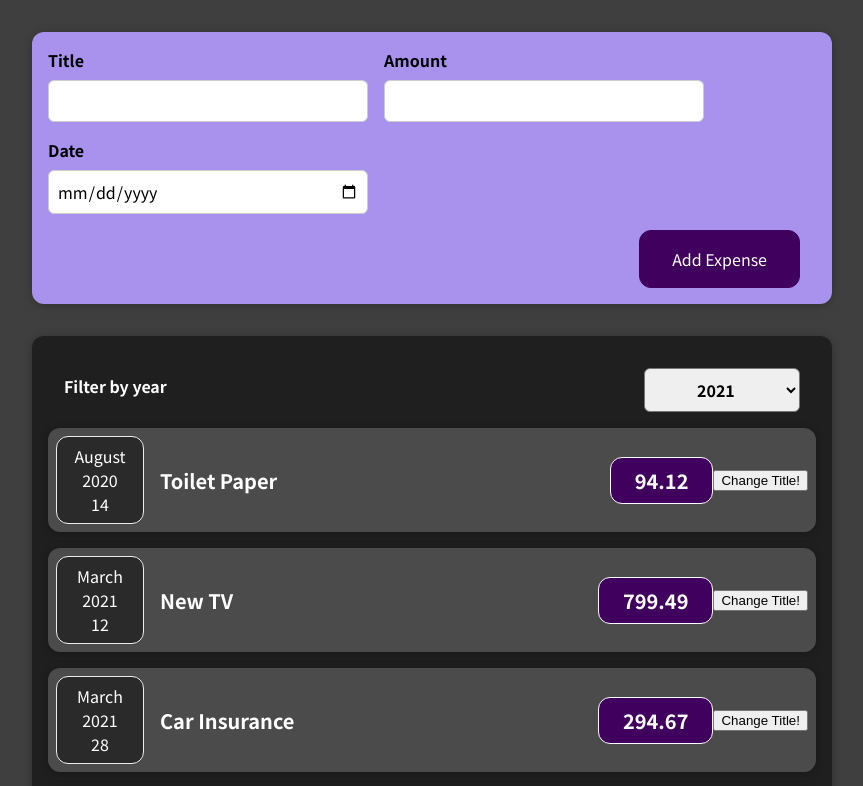
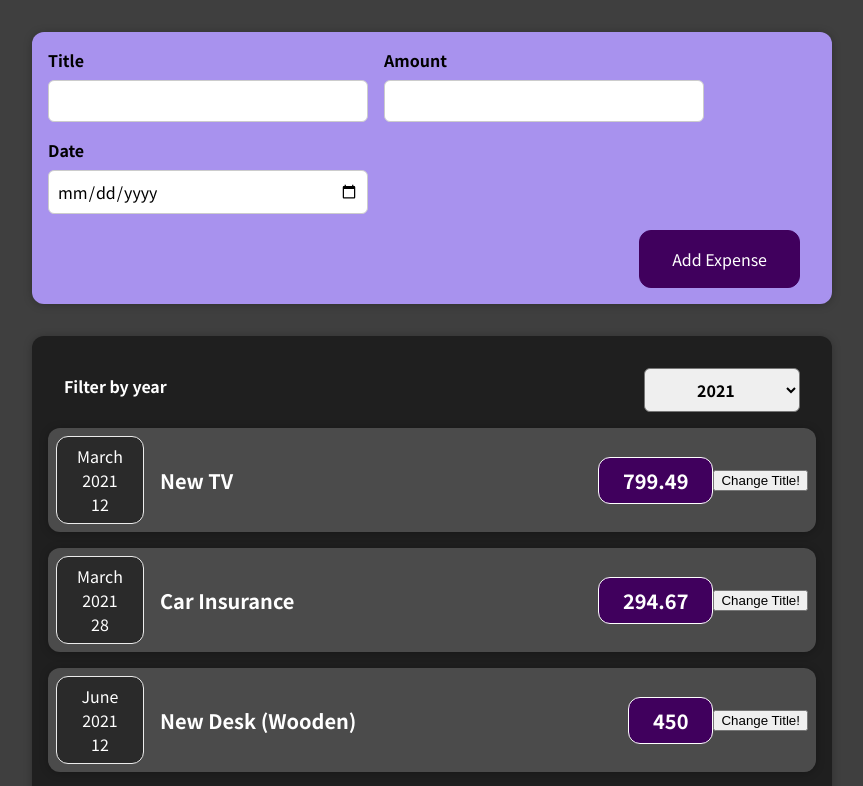
Before and after one commit to tazmanraz/react-budget, a React (Create React App) app: page / in a window 1280 px wide. Shown: the top 786 px of the page, without its empty margins (208-1071 px from the left). Built offline with nearby package versions, Linux system fonts and the light colour scheme.

Commit message:
Add list filter

```diff
--- a/src/App.js
+++ b/src/App.js
@@ -1,7 +1,9 @@
+import React, { useState } from 'react'
 import Expenses from "./components/Expenses/Expenses";
 import NewExpense from './components/NewExpense/NewExpense'
-function App() {
-  const expenses = [
+
+
+const DUMMY_EXPENSES = [
   {
     id: 'e1',
     title: 'Toilet Paper',
@@ -23,9 +25,17 @@
   },
 ];
 
+function App() {
+
+  const [expenses, setExpenses] = useState(DUMMY_EXPENSES)
+
   const addExpenseHandler = expense => {
-    console.log('In App.js');
-    console.log(expense);
+    // console.log('In App.js');
+    // console.log(expense);
+
+    setExpenses(prevExpenses => {
+      return [expense, ...prevExpenses]
+    });
   }
 
   return (
--- a/src/components/Expenses/ExpenseItem.js
+++ b/src/components/Expenses/ExpenseItem.js
@@ -19,7 +19,7 @@
     <Card className="expense-item">
       <ExpenseDate date={props.date}/>
       <div className="expense-item__description">
-        <h2>{title}</h2>
+        <h2>{props.title}</h2>
         <div className="expense-item__price">{props.amount}</div>
       </div>
       <button onClick={clickHandler}>Change Title!</button>
--- a/src/components/Expenses/Expenses.js
+++ b/src/components/Expenses/Expenses.js
@@ -13,11 +13,14 @@
     setFilteredYear(selectedYear);
   }
 
+  const filteredExpenses = props.items.filter(el => el.date.getFullYear().toString() === filteredYear)
+
   return (
     <div>
     <Card className="expenses">
       <ExpensesFilter selected={filteredYear} onChangeFilter={filterChangeHandler}/>
-      {props.items.map(expense => <ExpenseItem
+      {filteredExpenses.map(expense => <ExpenseItem
+        key={expense.id}
         title={expense.title}
         amount={expense.amount}
         date={expense.date}
```
Also changed, not shown: 1 other file (tests, documents, lock files or other folders). Lines whose indentation alone changed are shown as unchanged.
